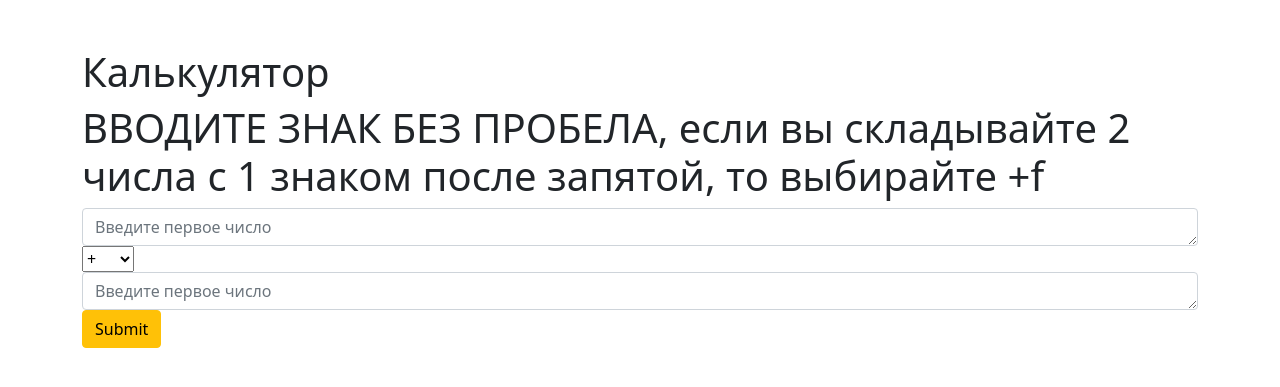
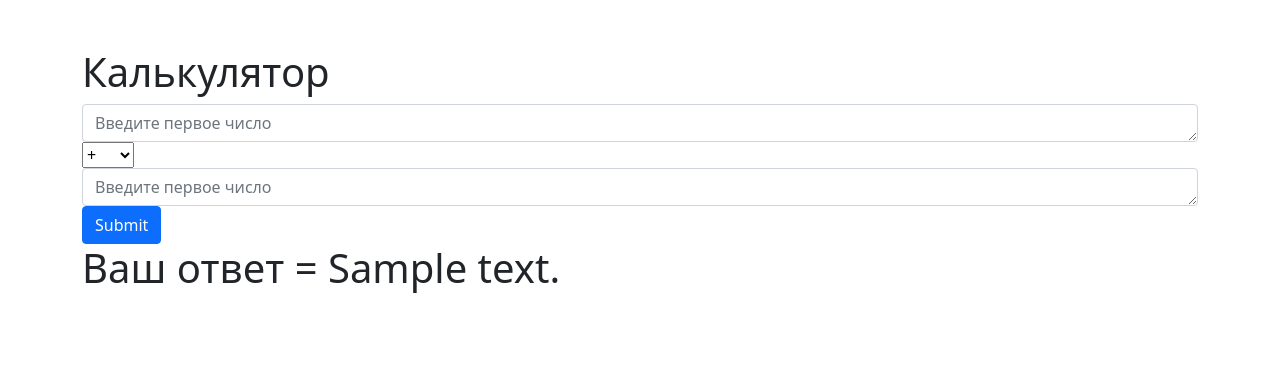
Before and after one commit to Panguar/Calculate, a Flask app: template templates/calculator.html in a window 1280 px wide. Shown: the part 103-490 px from the top of the page. Run offline with Flask 3, Linux system fonts and the light colour scheme; the template is opened without the code that fills it: most values are stand-ins (such as "Sample title", 1, 10 or a date in 2020).

Commit message:
answer fixed

```diff
--- a/main.py
+++ b/main.py
@@ -8,6 +8,8 @@ def floater(num1, num2):
         num2 *= 10
 
 def answerdei(title, num1, num2):
+    num1 = float(num1)
+    num2 = float(num2)
     if title == "+":
         return str(num1 + num2)
     elif title == "+f":
@@ -31,25 +33,30 @@ def answerdei(title, num1, num2):
         num2 /= 100
 app = Flask(__name__)
 
-
+num1= 100
+num2 = 200
+title = "+"
 @app.route("/")
 def hello():
     return render_template("index.html")
 
 @app.route("/calculator", methods=['POST', 'GET'])
 def calculator():
+    global num1
+    global num2
+    global title
     if request.method == 'POST':
         num1 = request.form['title']
         title = request.form['sign']
         num2 = request.form['text']
-        num1 = float(num1)
-        num2 = float(num2)
-        return answerdei(title, num1, num2)
-
-
-
+        return render_template("calculator.html", answer = answerdei(title, num1, num2))
     else:
         return render_template("calculator.html")
+
+@app.route("/answer")
+def answer():
+    return render_template("/answer.html", answer = answerdei(title, num1, num2))
+
 
 
 @app.route("/about")
--- a/templates/calculator.html
+++ b/templates/calculator.html
@@ -7,13 +7,10 @@
 {% block info %}
 <div class="container mt-5">
     <h1>Калькулятор</h1>
-
-    <h1>ВВОДИТЕ ЗНАК БЕЗ ПРОБЕЛА, если вы складывайте 2 числа с 1 знаком после запятой, то выбирайте +f</h1>
     <form method="post">
         <textarea name ="title" id = "title" class="form-control" placeholder="Введите первое число" cols="10" rows="1"></textarea>
         <select name="sign" id="sign">
             <option>+</option>
-            <option>+f</option>
             <option>-</option>
             <option>/</option>
             <option>*</option>
@@ -24,8 +21,10 @@
 
         </select>
         <textarea name ="text" id = "text" class="form-control" placeholder="Введите первое число" cols="10" rows="1"></textarea>
-        <input type="submit" class="btn btn-warning">
+        <input type="submit" class="btn btn-primary">
         </form>
+
+    <h1>Ваш ответ = {{ answer }}</h1>
 
 </div>
 {% endblock %}
--- a/templates/index.html
+++ b/templates/index.html
@@ -6,4 +6,5 @@
 
 {% block info %}
 <h1>Главная страница</h1>
+Чтобы открыть калькулятор выберите сверху "калькулятор"
 {% endblock %}
```
